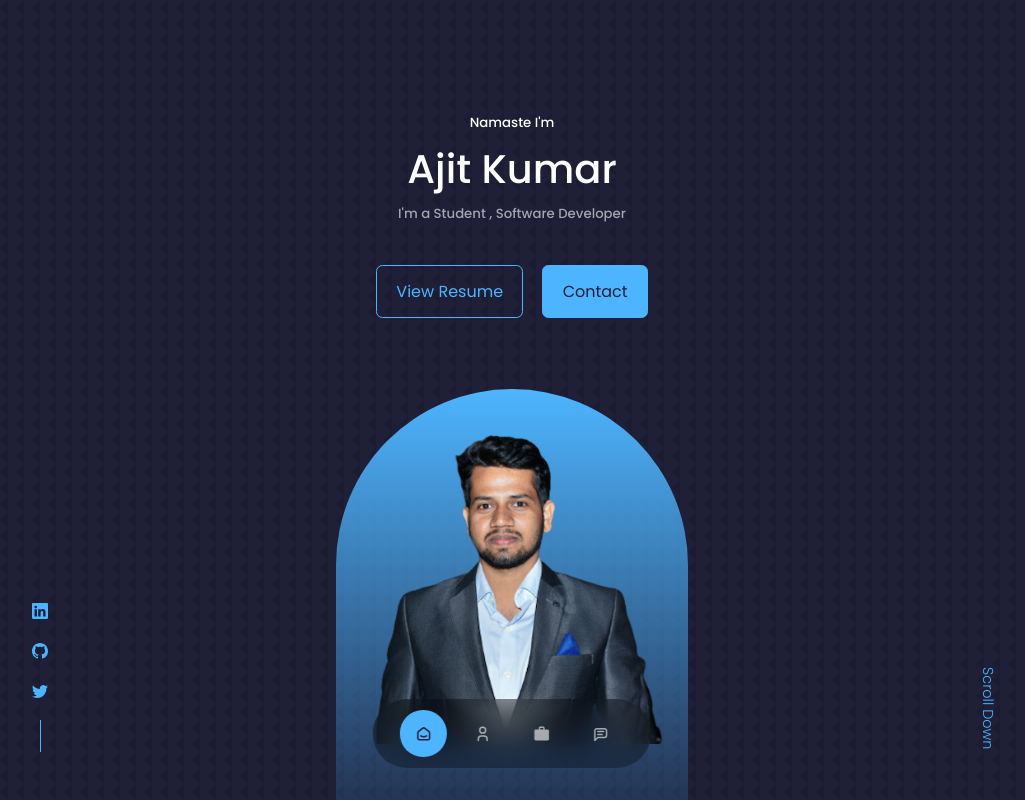
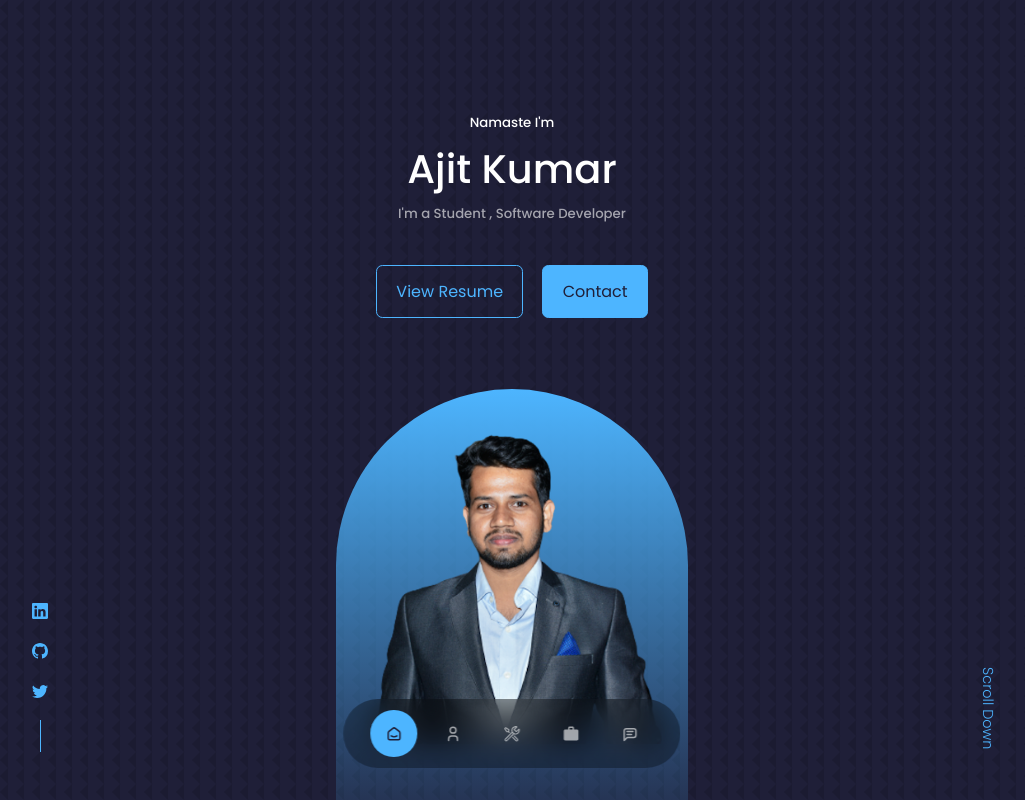
Before and after one commit to ajkumarray/react-portfolio, a React (Create React App) app: page / in a window 1280 px wide. Shown: the top 800 px of the page, without its empty margins (128-1153 px from the left). Built offline with nearby package versions, Linux system fonts and the light colour scheme.

Commit message:
minor changes

```diff
--- a/src/components/footer/Footer.jsx
+++ b/src/components/footer/Footer.jsx
@@ -4,7 +4,7 @@ import { FaFacebookF, FaInstagram, FaTwitter } from "react-icons/fa";
 
 const Footer = () => {
   return (
-    <footer>
+    <footer id="footer">
       <a href="#" className="footer__logo">
         AJIT KUMAR
       </a>
@@ -17,7 +17,10 @@ const Footer = () => {
           <a href="#about">About</a>
         </li>
         <li>
-          <a href="#experience">Experience</a>
+          <a href="#experience">Skills</a>
+        </li>
+        <li>
+          <a href="#portfolio">Portfolio</a>
         </li>
         <li>
           <a href="#contact">Contact</a>
--- a/src/components/header/Header.jsx
+++ b/src/components/header/Header.jsx
@@ -16,7 +16,7 @@ const Header = () => {
         <div className="me">
           <img src={ME} alt="me" />
         </div>
-        <a href="#contact" className="scroll__down">
+        <a href="#footer" className="scroll__down">
           Scroll Down
         </a>
       </div>
--- a/src/components/nav/Nav.jsx
+++ b/src/components/nav/Nav.jsx
@@ -1,8 +1,8 @@
-import React from "react";
+import React, { useState } from "react";
 import "./nav.css";
 import { TbSmartHome, TbUser, TbMessage } from "react-icons/tb";
 import { MdWork } from "react-icons/md";
-import { useState } from "react";
+import { VscTools } from "react-icons/vsc";
 
 function Nav() {
   const [activeNav, setActiveNav] = useState("#");
@@ -27,6 +27,13 @@ function Nav() {
         onClick={() => setActiveNav("#experience")}
         className={activeNav === "#experience" ? "active" : ""}
       >
+        <VscTools />
+      </a>
+      <a
+        href="#portfolio"
+        onClick={() => setActiveNav("#portfolio")}
+        className={activeNav === "#portfolio" ? "active" : ""}
+      >
         <MdWork />
       </a>
       <a
```
